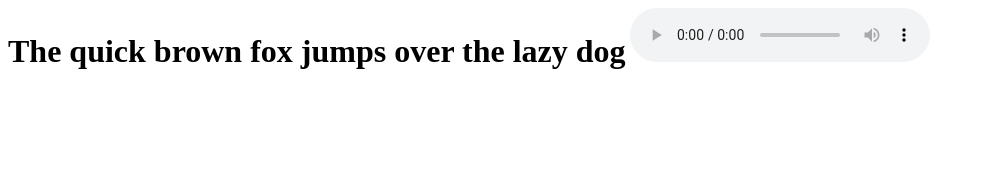
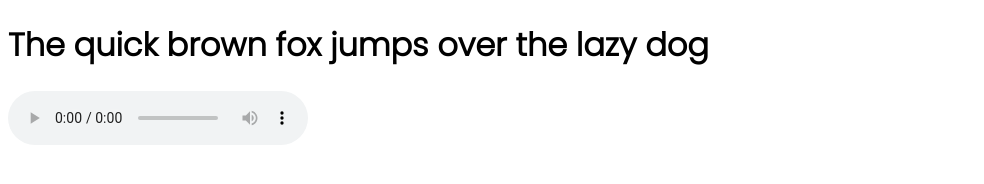
Before and after one commit to murtada58/selfReadingBook, a plain HTML site: page index.html in a window 1280 px wide. Shown: the whole page, without its empty margins (0-984 px from the left). Drawn offline with Linux system fonts and the light colour scheme.

Commit message:
changed font

```diff
--- a/app.js
+++ b/app.js
@@ -102,4 +102,4 @@ setInterval(function(){
             text.children[i].classList.remove("color")
         }
     }
-}, 1);
+}, 100);
--- a/index.html
+++ b/index.html
@@ -4,6 +4,9 @@
     <meta charset="UTF-8">
     <meta http-equiv="X-UA-Compatible" content="IE=edge">
     <meta name="viewport" content="width=device-width, initial-scale=1.0">
+    <link rel="preconnect" href="https://fonts.googleapis.com">
+    <link rel="preconnect" href="https://fonts.gstatic.com" crossorigin>
+    <link href="https://fonts.googleapis.com/css2?family=Poppins:wght@300&display=swap" rel="stylesheet">
     <link rel="stylesheet" href="styles.css">
     <script src="app.js" defer></script>
     <title>Self Reading Book</title>
--- a/styles.css
+++ b/styles.css
@@ -1,8 +1,11 @@
+body {
+    font-family: 'Poppins', sans-serif;
+}
+
 div {
     display: inline-block;
 }
 #text {
-    display: inline-block;
     -webkit-touch-callout: none;
     -webkit-user-select: none;
     -khtml-user-select: none;
```
